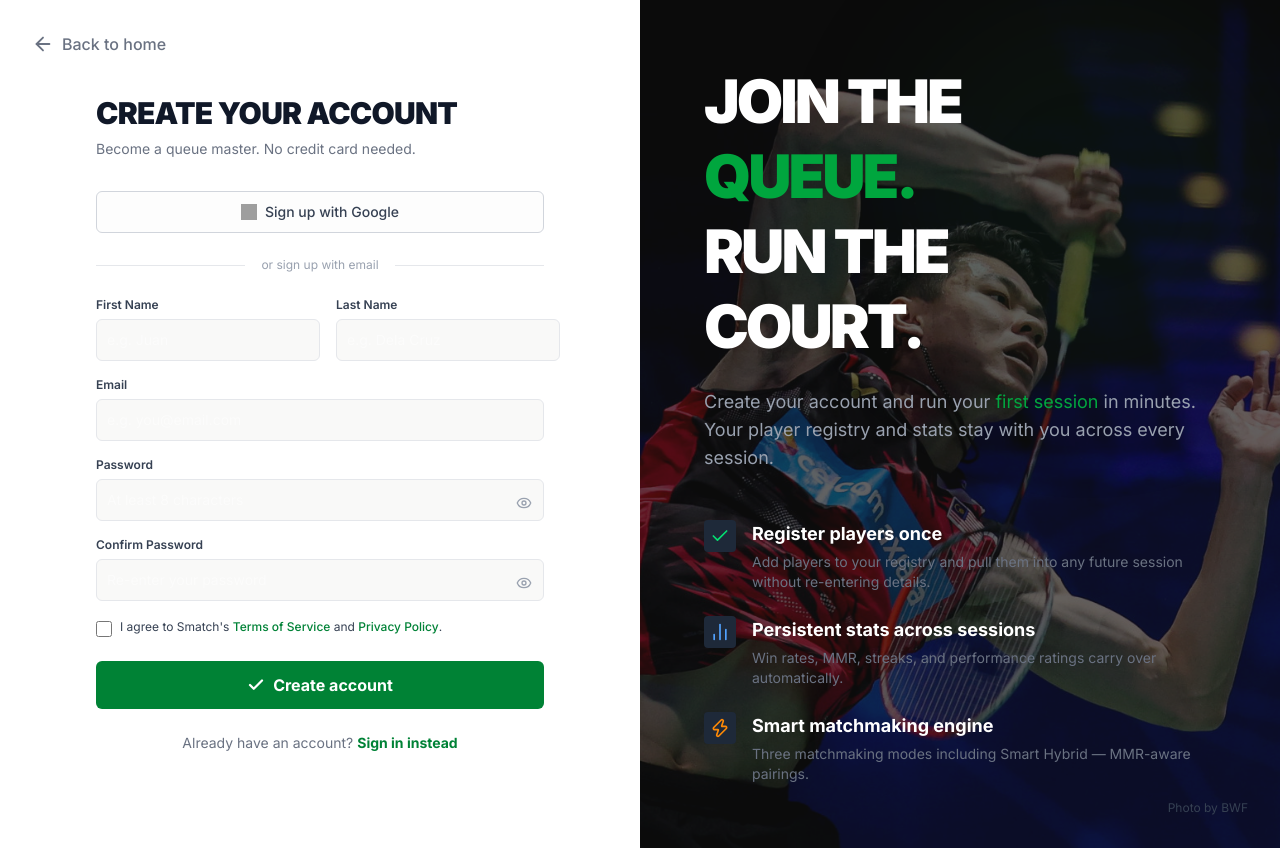
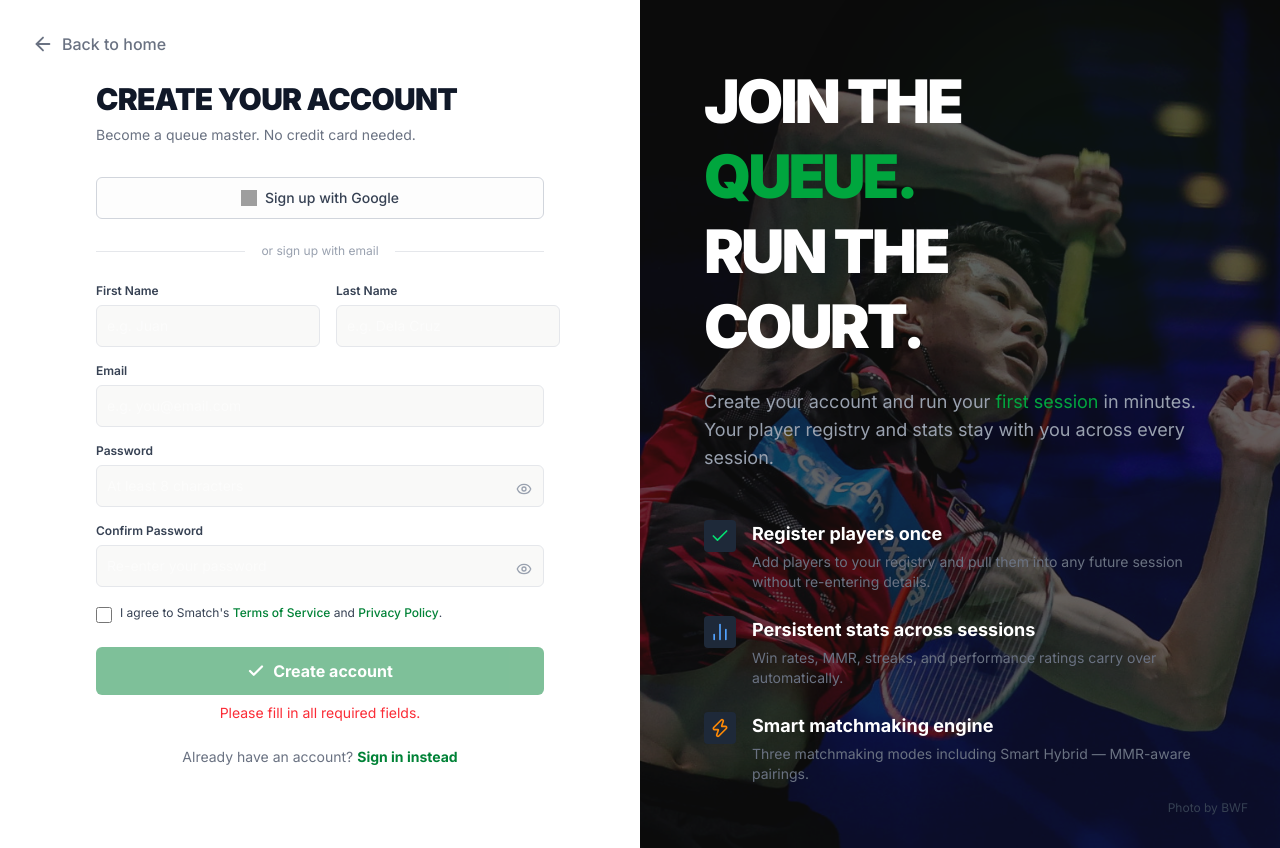
Before and after one commit to Gaeano/project-smatch, a Next.js app: page /signup in a window 1280 px wide. Built offline with nearby package versions, Linux system fonts and the light colour scheme; grey boxes are pictures that could not be loaded.

Commit message:
feat: sign up form with no email confirmation is working

```diff
--- a/app/signup/signup-logic.ts
+++ b/app/signup/signup-logic.ts
@@ -0,0 +1,17 @@
+'use client'
+import { createClient } from '@/src/utils/client'
+
+export async function SignupEmail(email: string, password: string, firstName: string, lastName: string){
+    const supabase = createClient();
+    const {data, error} = await supabase.auth.signUp({
+        email: email,
+        password: password,
+        options:{
+            data:{
+                first_name: firstName,
+                last_name: lastName
+            },
+        },
+    });
+    return {data, error};
+}
--- a/app/signup/signupform.tsx
+++ b/app/signup/signupform.tsx
@@ -3,13 +3,63 @@
 
 import { useState } from 'react';
 import { Eye, EyeOff, Check } from 'lucide-react';
+import { SignupEmail } from './signup-logic';
+import { redirect } from 'next/navigation';
+
+function CheckPasswordmatch(password: string, confirmPassword: string): boolean {
+    return password === confirmPassword;
+}
 
 export default function SignupForm() {
     const [showPassword, setShowPassword] = useState(false);
     const [showConfirmPassword, setShowConfirmPassword] = useState(false);
+    const [firstName, setFirstName] = useState('');
+    const [lastName, setLastName] = useState('');
+    const [email, setEmail] = useState('');
+    const [password, setPassword] = useState('');
+    const [confirmPassword, setConfirmPassword] = useState('');
+
+    const [isSubmitting, setIsSubmitting] = useState(false);
+    const [submitError, setSubmitError] = useState('');
+
+    const handleSubmit = async (e: React.FormEvent<HTMLFormElement>) => {
+        e.preventDefault();
+        setIsSubmitting(true);
+        setSubmitError('');
+
+        const {error} = await SignupEmail(email, password, firstName, lastName);
+
+        setIsSubmitting(false);
+
+        if(error){
+            setSubmitError(error.message);
+            return;
+        }
+
+        redirect('home');
+
+    };
+
+
+    const checkValidationError = () => {
+        if (!firstName || !lastName || !email || !password || !confirmPassword) {
+            return 'Please fill in all required fields.';
+        }
+
+        if (password.length < 8) {
+            return 'Password must be at least 8 characters long.';
+        }
+
+        if (!CheckPasswordmatch(password, confirmPassword)) {
+            return 'Passwords do not match.';
+        }
+        return '';
+    }
+
+    const validationError = checkValidationError();
 
     return (
-        <form className='flex flex-col w-full'>
+        <form className='flex flex-col w-full' onSubmit={handleSubmit}>
             <button type="button" className='w-full flex items-center justify-center gap-2 border border-gray-300 rounded-md py-2.5 text-sm font-medium text-gray-700 hover:bg-gray-50 focus:outline-2 focus:outline-offset-2 transition-colors bg-[#FDFDFD]'>
                 <img src="https://www.svgrepo.com/show/475656/google-color.svg" alt="Google" className="w-4 h-4" />
                 Sign up with Google
@@ -25,7 +75,7 @@ export default function SignupForm() {
                 {/* first name*/}
                 <div className='flex flex-col gap-1.5 w-1/2'>
                     <label htmlFor='firstName' className='text-xs font-semibold text-gray-700'>First Name</label>
-                    <input type='text' id='firstName' placeholder='e.g. Juan'
+                    <input type='text' id='firstName' placeholder='e.g. Juan' value={firstName} onChange={(e) => setFirstName(e.target.value)}
                     className='p-2.5 bg-[#F9F9F8] border border-gray-200 rounded-md text-sm outline-none focus:border-green-700 focus:ring-1 focus:ring-green-700 transition-all'
                     />
 
@@ -34,7 +84,7 @@ export default function SignupForm() {
                 {/* lname*/}
                 <div className='flex flex-col gap-1.5 w-1/2'>
                     <label htmlFor='lastName' className='text-xs font-semibold text-gray-700'>Last Name</label>
-                    <input type='text' id='lastName' placeholder='e.g. Dela Cruz'
+                    <input type='text' id='lastName' placeholder='e.g. Dela Cruz' value={lastName} onChange={(e) => setLastName(e.target.value)}
                     className='p-2.5 bg-[#F9F9F8] border border-gray-200 rounded-md text-sm outline-none focus:border-green-700 focus:ring-1 focus:ring-green-700 transition-all'
                     />
                 </div>
@@ -43,7 +93,7 @@ export default function SignupForm() {
             {/* email*/}
             <div className='flex flex-col gap-1.5 mb-4'>
                 <label htmlFor='email' className='text-xs font-semibold text-gray-700'>Email</label>
-                <input type='text' id='email' placeholder='e.g. you@email.com'
+                <input type='text' id='email' placeholder='e.g. you@email.com' value={email} onChange={(e) => setEmail(e.target.value)}
                 className='p-2.5 bg-[#F9F9F8] border border-gray-200 rounded-md text-sm outline-none focus:border-green-700 focus:ring-1 focus:ring-green-700 transition-all'
                 />
             </div>
@@ -51,7 +101,7 @@ export default function SignupForm() {
             {/* pass*/}
             <div className='flex flex-col gap-1.5 mb-4 relative'>
                 <label htmlFor='password' className='text-xs font-semibold text-gray-700'>Password</label>
-                <input type={showPassword ? "text" : "password"} id='password' placeholder='At least 8 characters'
+                <input type={showPassword ? "text" : "password"} id='password' placeholder='At least 8 characters' value={password} onChange={(e) => setPassword(e.target.value)}
                 className='p-2.5 pr-10 bg-[#F9F9F8] border border-gray-200 rounded-md text-sm outline-none focus:border-green-700 focus:ring-1 focus:ring-green-700 transition-all'
                 />
                 <button type='button' onClick={() => setShowPassword(!showPassword)} aria-label={showPassword ? "Hide password" : "Show password"} className='absolute right-3 top-[38px] text-gray-400 hover:text-gray-600'>
@@ -62,7 +112,7 @@ export default function SignupForm() {
             {/* confirm pass*/}
             <div className='flex flex-col gap-1.5 mb-4 relative'>
                 <label htmlFor='confirmPassword' className='text-xs font-semibold text-gray-700'>Confirm Password</label>
-                <input type={showConfirmPassword ? "text" : "password"} id='confirmPassword' placeholder='Re-enter your password'
+                <input type={showConfirmPassword ? "text" : "password"} id='confirmPassword' placeholder='Re-enter your password' value={confirmPassword} onChange={(e) => setConfirmPassword(e.target.value)}
                 className='p-2.5 pr-10 bg-[#F9F9F8] border border-gray-200 rounded-md text-sm outline-none focus:border-green-700 focus:ring-1 focus:ring-green-700 transition-all'
                 />
                 <button type='button' onClick={() => setShowConfirmPassword(!showConfirmPassword)} aria-label={showConfirmPassword ? "Hide confirm password" : "Show confirm password"} className='absolute right-3 top-[38px] text-gray-400 hover:text-gray-600'>
@@ -79,10 +129,29 @@ export default function SignupForm() {
                 </label>
             </div>
 
-            <button type="submit"className='w-full flex items-center justify-center gap-2 bg-primary-buttons hover:bg-hoverButtons text-white font-bold py-3 rounded-md transition-colors'>
+           <button
+                type="submit"
+                disabled={Boolean(validationError) || password === '' || confirmPassword === '' || isSubmitting}
+                className={`w-full flex items-center justify-center gap-2 bg-primary-buttons hover:bg-hoverButtons text-white font-bold py-3 rounded-md transition-colors ${
+                    (validationError || password === '' || confirmPassword === '' || isSubmitting) ? 'opacity-50 cursor-not-allowed' : ''
+                }`}
+            >
                 <Check size={18} strokeWidth={3} />
                 Create account
             </button>
+
+            {/* error messages */}
+            {validationError && (
+                <p className="text-center text-sm text-red-500 mt-2">
+                    {validationError}
+                </p>
+            )}
+
+            {submitError && (
+                <p className="text-center text-sm text-red-500 mt-2">
+                    {submitError}
+                </p>
+            )}
 
             <p className="text-center text-sm text-gray-500 mt-6">
                 Already have an account? <a href="/login" className="font-bold text-green-700 hover:underline">Sign in instead</a>
```
Also changed, not shown: app/auth/confirm.ts (added, +19 -0 lines), src/client.ts (deleted).
